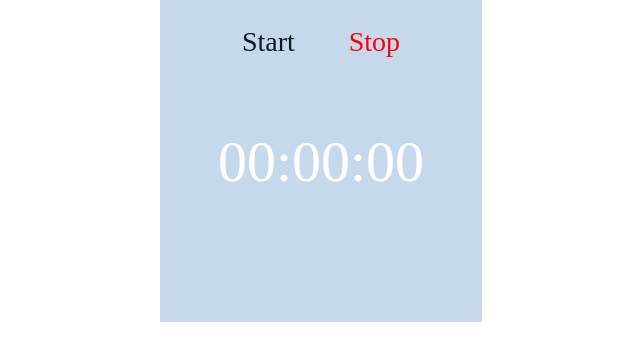
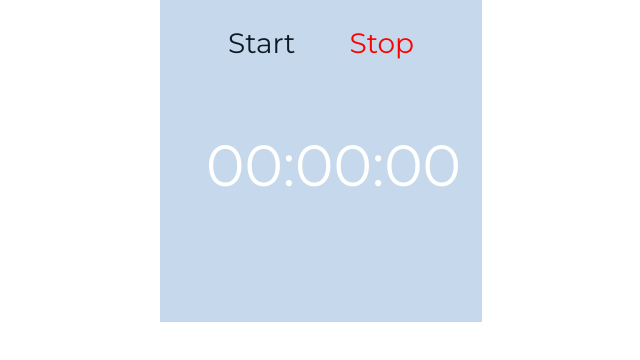
Before and after one commit to nri1234/Stopwatch, a website: page index.html in a window 1280 px wide. Shown: the whole page, without its empty margins (319-959 px from the left). Drawn offline with Linux system fonts and the light colour scheme.

Commit message:
Add more styles to project

```diff
--- a/sass/style.scss
+++ b/sass/style.scss
@@ -1,3 +1,4 @@
+@import url('https://fonts.googleapis.com/css?family=Montserrat:400,700&display=swap');
 body {
     margin: 0 auto;
     padding: 0;
@@ -22,6 +23,7 @@ body {
     text-decoration: none;
     border-radius: 5px;
     margin-bottom: 35px;
+    font-family: 'Montserrat', sans-serif;
 }
 #stop {
     color: red;
@@ -30,4 +32,5 @@ body {
     font-size: 58px;
     color: #ffff;
     padding: 45px;
+    font-family: 'Montserrat', sans-serif;
 }
```
Also changed, not shown: css/style.css.
